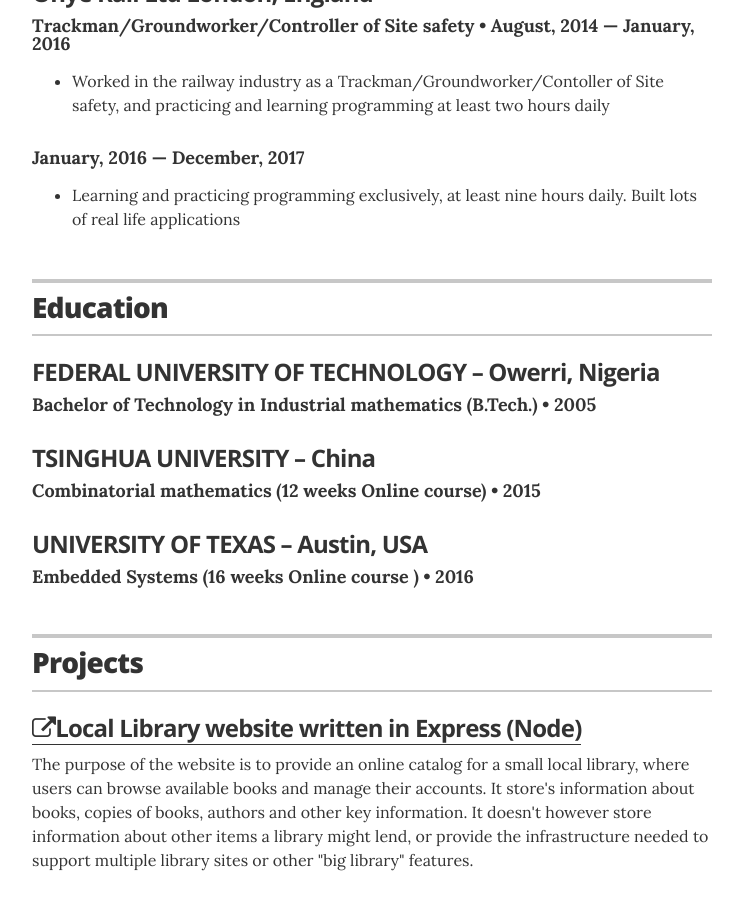
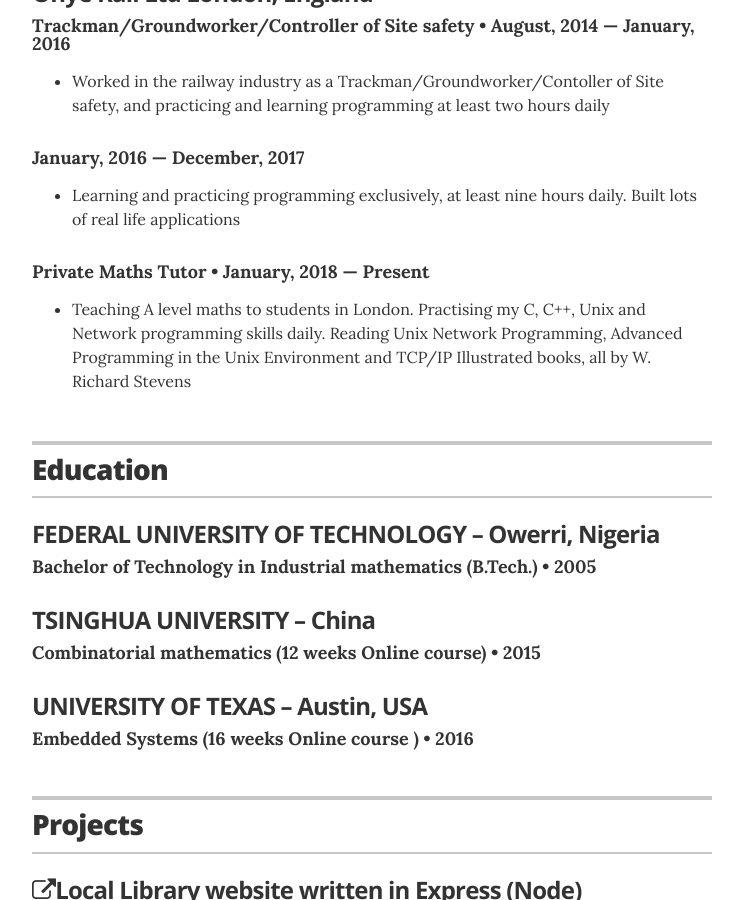
Before and after one commit to evanchime/resume, a Jekyll site: the page built from index.html, in a window 1280 px wide and 900 px high, scrolled down 771 px. Shown: the whole window, without its empty margins (268-1011 px from the left). Built offline with Jekyll 4.4.1, drawn with Linux system fonts in a browser that asks for light colours.

Commit message:
Modified _data/experience.yml

```diff
--- a/_data/experience.yml
+++ b/_data/experience.yml
@@ -31,3 +31,15 @@
         Built lots of real life applications
       </li>
     </ul>
+
+#Freelance
+- position: Private Maths Tutor
+  duration: January, 2018 &mdash; Present
+  summary:
+    <ul class="resume-item-list">
+      <li>
+        Teaching A level maths to students in London.
+        Practising my C, C++, Unix and Network programming skills daily. Reading Unix Network Programming,
+        Advanced Programming in the Unix Environment and TCP/IP Illustrated books, all by W. Richard Stevens
+      </li>
+    </ul>
```
